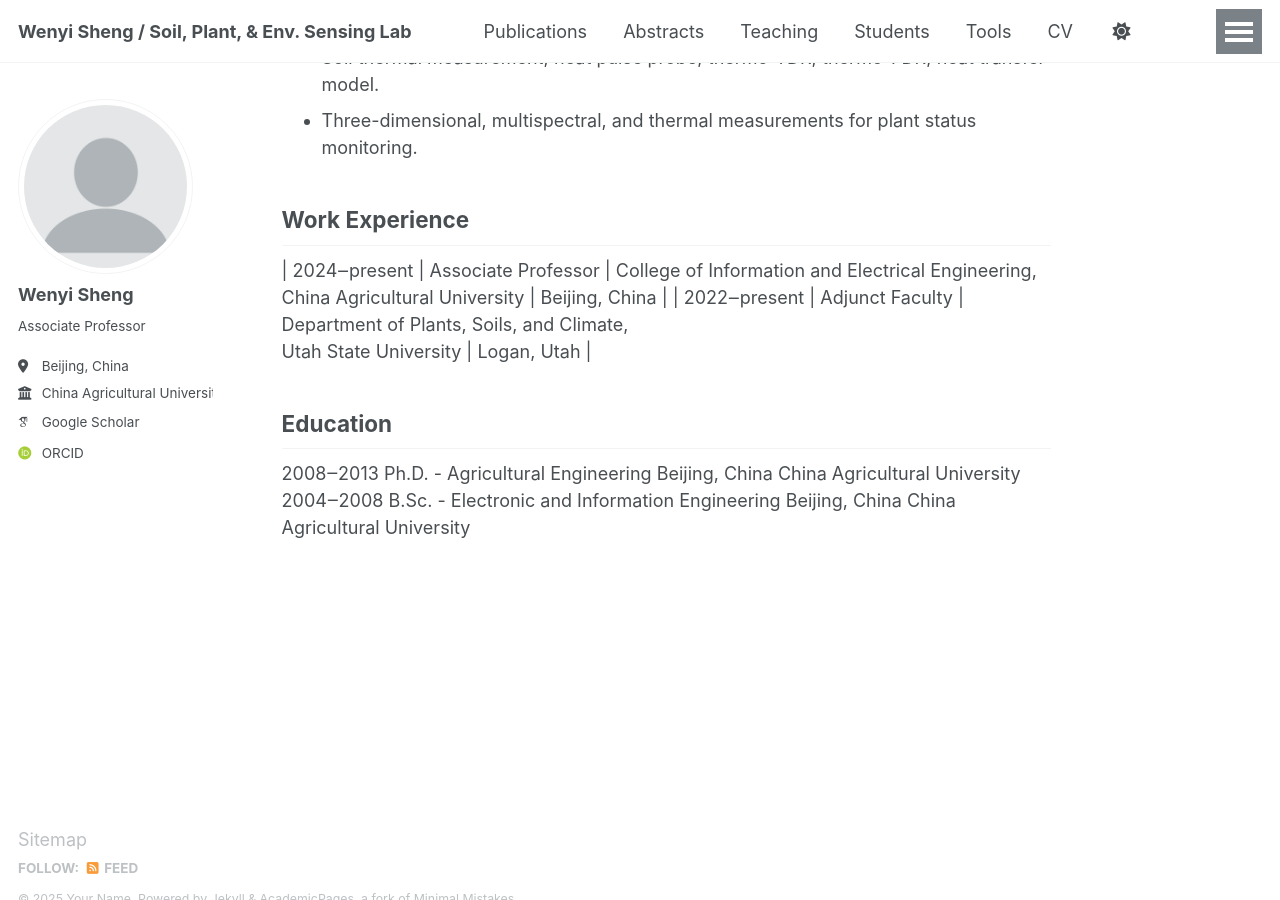
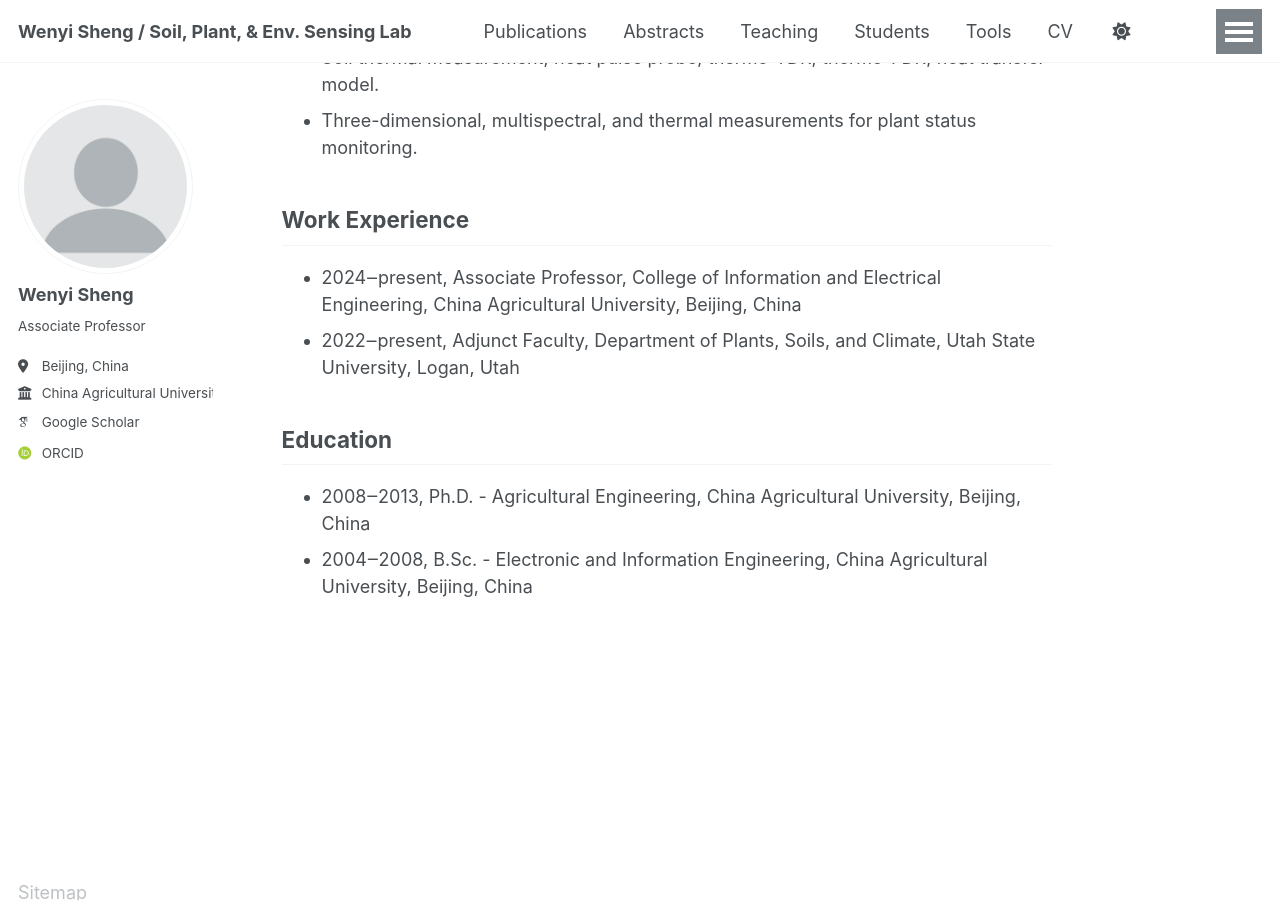
Before and after one commit to SPESlab/SPESlab.github.io, a Jekyll site: the page built from _pages/about.md, in a window 1280 px wide and 900 px high, scrolled down 622 px. Built offline with Jekyll 4.4.1, drawn with Linux system fonts in a browser that asks for light colours; some web fonts are replaced.

```diff
--- a/_pages/about.md
+++ b/_pages/about.md
@@ -18,13 +18,10 @@ Research Interests
 
 Work Experience
 ------
-| 2024‒present | Associate Professor | College of Information and Electrical Engineering,<br>China Agricultural University | Beijing, China |
-| 2022‒present | Adjunct Faculty     | Department of Plants, Soils, and Climate,<br>Utah State University          | Logan, Utah    |
-
+- 2024‒present, Associate Professor, College of Information and Electrical Engineering, China Agricultural University, Beijing, China
+- 2022‒present, Adjunct Faculty, Department of Plants, Soils, and Climate, Utah State University,  Logan, Utah
 
 Education
 ------
-2008‒2013		Ph.D. - Agricultural Engineering
-Beijing, China		China Agricultural University
-2004‒2008	B.Sc. - Electronic and Information Engineering
-Beijing, China		China Agricultural University
+- 2008‒2013, Ph.D. - Agricultural Engineering, China Agricultural University, Beijing, China
+- 2004‒2008, B.Sc. - Electronic and Information Engineering, China Agricultural University, Beijing, China
```
